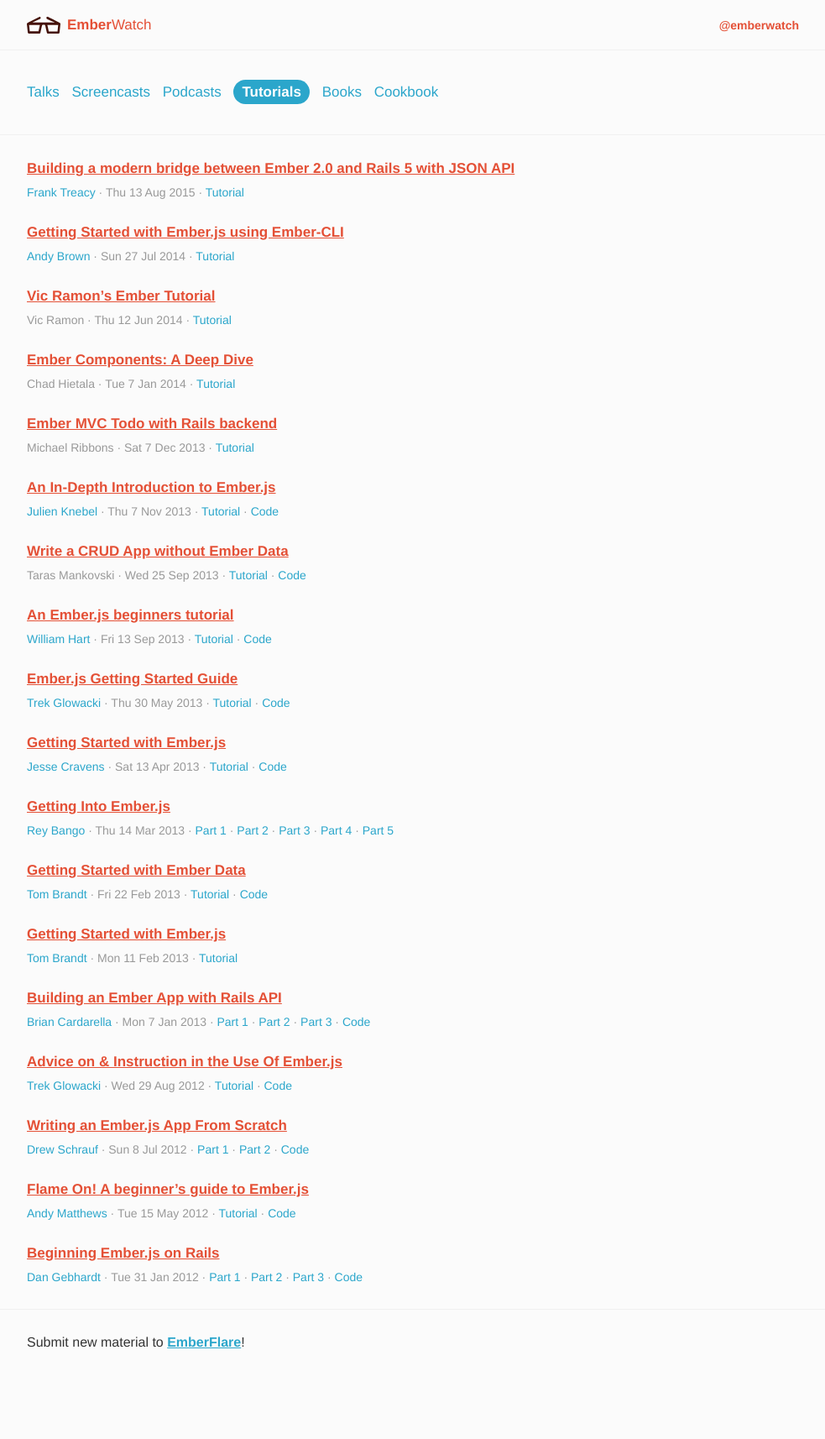
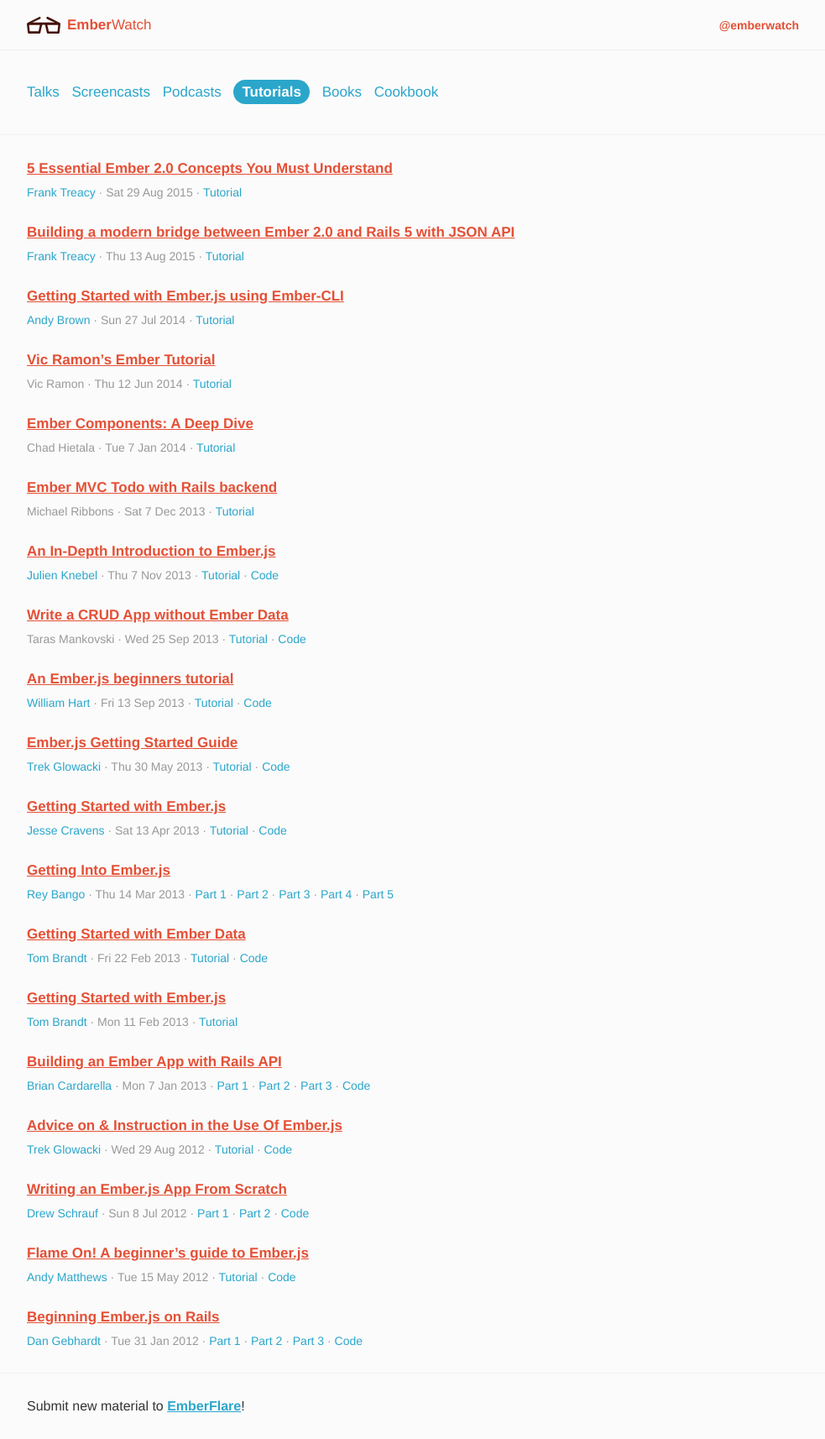
Before and after one commit to emberwatch/emberwatch, a Jekyll site: the page built from tutorials.html, in a window 1280 px wide. Shown: the whole page at 84% size, without its empty margins (148-1131 px from the left). Built offline with Jekyll 4.4.1, drawn with Linux system fonts in a browser that asks for light colours; Markdown is read by kramdown in place of the engine named in the settings; comment, search, counter and statistics services are not loaded; before the commit the page ends 1638 px from its top, so only the background shows below that.

Commit message:
[New BlogPost] Frank Treacy - 5 Essential Ember2 Concepts

```diff
--- a/_data/tutorials.yml
+++ b/_data/tutorials.yml
@@ -1,4 +1,12 @@
 ---
+- title: '5 Essential Ember 2.0 Concepts You Must Understand'
+  author_ids:
+  - 207
+  date: '2015-08-29'
+  date_created: '2015-04-29'
+  date_updated: '2015-08-29'
+  urls:
+  - http://emberigniter.com/5-essential-ember-2.0-concepts/
 - title: 'Building a modern bridge between Ember 2.0 and Rails 5 with JSON API'
   author_ids:
   - 207
@@ -7,6 +15,7 @@
   date_updated: '2015-08-13'
   urls:
   - http://emberigniter.com/modern-bridge-ember-and-rails-5-with-json-api/
+
 - title: 'Getting Started with Ember.js using Ember-CLI'
   author_ids:
   - 147
```
